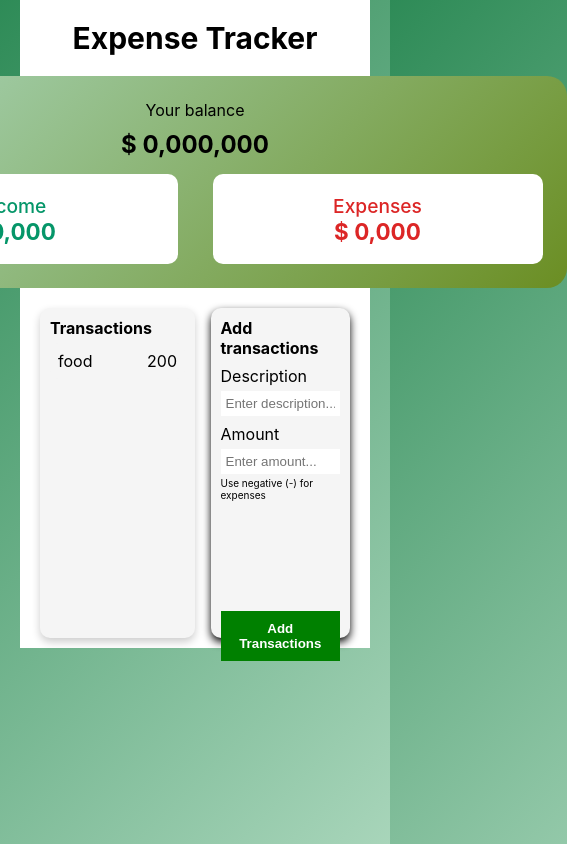
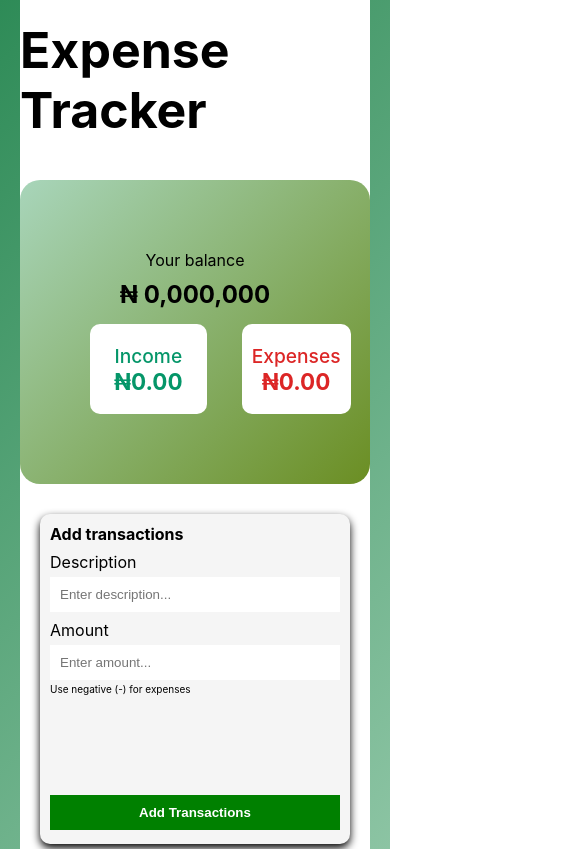
Before and after one commit to Preciousnnebuogor/Expense--Tracker, a React (Create React App) app: page / in a window 390 px wide. Shown: the top 849 px of the page, 567 px wide, since content can reach past the window. Built offline with nearby package versions, Linux system fonts and the light colour scheme.

Commit message:
add responsiveness

```diff
--- a/src/App.css
+++ b/src/App.css
@@ -1,22 +1,19 @@
-*{
+* {
   box-sizing: border-box;
   padding: 0px;
   margin: 0px;
 }
-body{
+body {
   background: linear-gradient(135deg, #2e8b57, #a8d5ba);
   min-height: 100vh;
-
 }
-.container{
+.container {
   display: flex;
   justify-content: center;
   align-items: center;
   padding: 0px 20px;
-
-
 }
-.content{
+.content {
   display: flex;
   justify-content: center;
   align-items: center;
@@ -26,32 +23,31 @@ body{
   max-width: 1200px;
   /* height: auto; */
 }
-.param1{
+.param1 {
   margin-top: 20px;
   font-size: 30px;
 }
-.section1{
- /* border: 1px solid black; */
- /* width: 700px;
- height: 200px; */
+.section1 {
   margin-top: 20px;
   text-align: center;
   background: linear-gradient(135deg, #a8d5ba, #6b8e23);
   border-radius: 20px;
   padding: 24px;
- /* padding: 10px; */
+  width: 100%; /* Make it take full width of its container */
+  max-width: 700px; /* Optional: limit its max size on large screens */
+  margin-left: auto; /* Center horizontally */
+  margin-right: auto;
 }
-.param3{
+.param3 {
   margin-top: 10px;
 }
-.displayIncome{
+.displayIncome {
   display: flex;
   justify-content: space-between;
   margin-top: 15px;
   gap: 35px;
-
 }
-.income{
+.income {
   font-weight: 500;
   font-size: 1.2rem;
   width: 330px;
@@ -65,7 +61,7 @@ body{
   justify-content: center;
   color: #059669;
 }
-.expenses{
+.expenses {
   font-weight: 500;
   font-size: 1.2rem;
   width: 330px;
@@ -79,15 +75,16 @@ body{
   justify-content: center;
   color: #dc2626;
 }
-.section2{
+.section2 {
   display: flex;
   justify-content: space-between;
   margin-top: 20px;
   width: 100%;
   padding: 0px 20px;
-  /* gap: 30px; */
+  flex-wrap: wrap;
+  /* gap: 20px; */
 }
-.transaction{
+.transaction {
   width: 50%;
   /* height: 100%; */
   height: 330px; /* match the height of .add-transaction */
@@ -99,14 +96,13 @@ body{
   flex-direction: column;
 }
 
-.transact-border{
+.transact-border {
   display: flex;
   justify-content: space-between;
   background-color: whitesmoke;
   padding: 8px;
   border-radius: 8px;
   margin-top: 5px;
-
 }
 
 .transaction-list {
@@ -121,7 +117,7 @@ body{
   justify-content: space-between;
   background-color: white;
   margin-top: 5px;
-  padding: 8px;
+  padding: 10px;
   /* border-bottom: 1px solid #ccc; */
   font-size: 14px;
 }
@@ -130,7 +126,6 @@ body{
   scrollbar-color: #888 #eee;
 }
 
-/* For Chrome */
 .transaction-list::-webkit-scrollbar {
   width: 8px;
 }
@@ -140,16 +135,11 @@ body{
   border-radius: 4px;
 }
 
-
-
-
-.transact-p{
+.transact-p {
   font-weight: bold;
 }
-
-
-.add-transaction{
-  width: 45%;
+.add-transaction {
+  width: 48%;
   height: 330px;
   margin-bottom: 10px;
   /* border: 1px solid black; */
@@ -158,29 +148,48 @@ body{
   padding: 0px 10px;
   box-shadow: 0 4px 8px rgb(0, 0, 0.2);
 }
-.transact-p2{
+.transact-p2 {
   font-weight: bold;
   margin-top: 10px;
 }
-.descript{
+.amount-delete {
+  display: flex;
+  align-items: center;
+  gap: 10px; /* space between amount and button */
+}
+
+.delete-btn {
+  background-color: transparent;
+  border: none;
+  color: #dc2626; /* red */
+  font-size: 10px;
+  cursor: pointer;
+  transition: transform 0.2s;
+}
+
+.delete-btn:hover {
+  transform: scale(1.2);
+  color: #ff0000;
+}
+.descript {
   margin-top: 8px;
 }
-.input{
+.input {
   width: 100%;
-  padding: 5px;
+  padding: 10px;
   margin-top: 5px;
   outline: none;
   border: none;
 }
-.amount{
+.amount {
   margin-top: 8px;
 }
-.param4{
+.param4 {
   font-size: 10px;
   margin-top: 3px;
 }
-button{
-  margin-top: 110px;
+.button {
+  margin-top: 100px;
   padding: 10px;
   width: 100%;
   background-color: green;
@@ -188,5 +197,65 @@ button{
   border: none;
   color: white;
   font-weight: 700;
+}
 
+@media (max-width: 480px) {
+  .section1 {
+    /* margin:0px 20px; */
+    padding: 10px;
+    border-radius: 12px;
+    /* margin-left: 20px;
+    margin-right: 20px; */
   }
+
+  .section2 {
+    flex-direction: column;
+    gap: 20px;
+  }
+  .transaction {
+    order: 2;
+  }
+
+  .add-transaction {
+    order: 1;
+  }
+
+  .transaction {
+    width: 100%;
+    margin-bottom: 15px;
+  }
+  .add-transaction{
+    width: 100%;
+  }
+}
+@media (max-width: 769px) {
+.content {
+  display: flex;
+  justify-content: center;
+  align-items: center;
+  flex-direction: column;
+  background-color: white;
+  width: 100%;
+  max-width: 1200px;
+  min-height: 100vh;
+}
+.section1 {
+  margin-top: 30px;
+  text-align: center;
+  background: linear-gradient(135deg, #a8d5ba, #6b8e23);
+  border-radius: 20px;
+  padding: 70px;
+  width: 100%; /* Make it take full width of its container */
+  max-width: 700px; /* Optional: limit its max size on large screens */
+  margin-left: auto; /* Center horizontally */
+  margin-right: auto;
+  margin-top: 40px;
+}
+.section2{
+  margin-top: 30px;
+}
+.param1 {
+  /* margin-top: 20px; */
+  font-size: 50px;
+}
+}
--- a/src/components/home.jsx
+++ b/src/components/home.jsx
@@ -14,9 +14,20 @@ export default function Home() {
     console.log(handleTransaction);
   };
 
-  transaction.map((data) => {
-    <div>{}</div>;
-  });
+  const income = transaction
+    .filter((item) => parseFloat(item.amount) > 0)
+    .reduce((acc, items) => acc + parseFloat(items.amount), 0);
+
+  const expenses = transaction
+    .filter((item) => parseFloat(item.amount) < 0)
+    .reduce((acc, items) => acc + parseFloat(items.amount), 0);
+
+     function deleteButton(indexToDelete) {
+       setTransaction((prev) =>
+         prev.filter((_, index) => index !== indexToDelete)
+       );
+     }
+
 
   return (
     <div className="container">
@@ -24,47 +35,45 @@ export default function Home() {
         <h1 className="param1">Expense Tracker</h1>
         <div className="section1">
           <p className="param2">Your balance</p>
-          <h2 className="param3">$ 0,000,000</h2>
+          <h2 className="param3">₦ 0,000,000</h2>
           <div className="displayIncome">
             <div className="income">
               <p>Income</p>
-              <h3>$ 0,000</h3>
+              <h3>₦{income.toFixed(2)}</h3>
             </div>
             <div className="expenses">
               <p>Expenses</p>
-              <h3>$ 0,000</h3>
+              <h3>₦{Math.abs(expenses).toFixed(2)}</h3>
             </div>
           </div>
         </div>
         <div className="section2">
           <div className="transaction">
             <p className="transact-p"> Transactions </p>
-            <div className="transact-border">
-              <p>food</p>
-              <p>200</p>
-            </div>
 
             <div className="transaction-list">
               {transaction.map((data, index) => {
                 return (
                   <div className="transaction-item">
                     <p>{data.description}</p>
+                    <div className="amount-delete">
                       <p
                         style={{
                           color: parseFloat(data.amount) < 0 ? "red" : "green",
                         }}
                       >
-                      {data.amount}
+                        ₦{data.amount}
                       </p>
-
+                      <button
+                        className="delete-btn"
+                        onClick={() => deleteButton(index)}
+                      >
+                        ❌
+                      </button>
+                    </div>
                   </div>
                 );
               })}
-
-              {/* <div className="transaction-item">
-                <p>Salary</p>
-                <p>+ $200</p>
-              </div> */}
             </div>
           </div>
 
@@ -107,8 +116,10 @@ export default function Home() {
               <p className="param4">Use negative (-) for expenses</p>
             </div>
 
-            <div className="button">
-              <button onClick={handleTransaction}>Add Transactions</button>
+            <div>
+              <button className="button" onClick={handleTransaction}>
+                Add Transactions
+              </button>
             </div>
           </div>
         </div>
```
Lines whose indentation alone changed are shown as unchanged.
